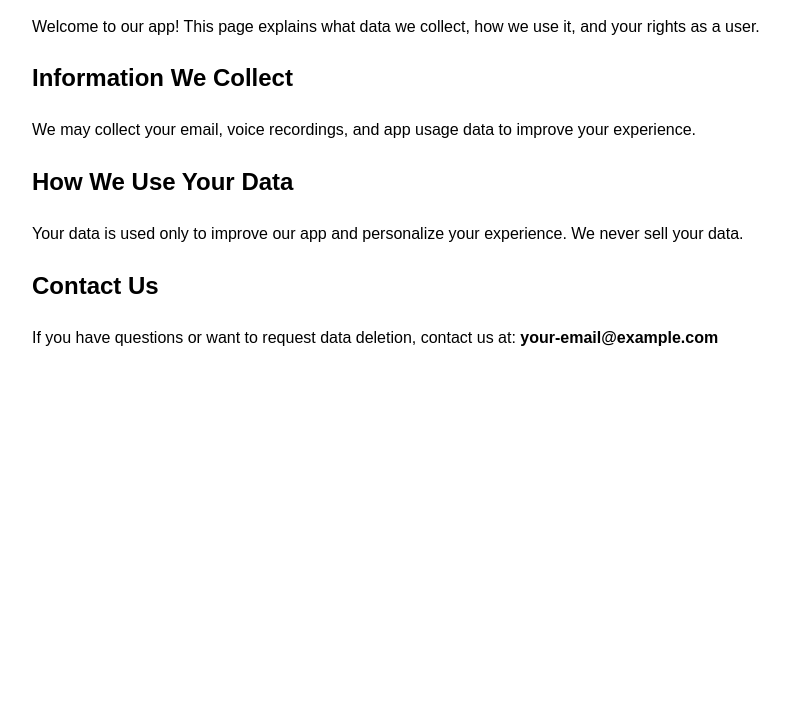
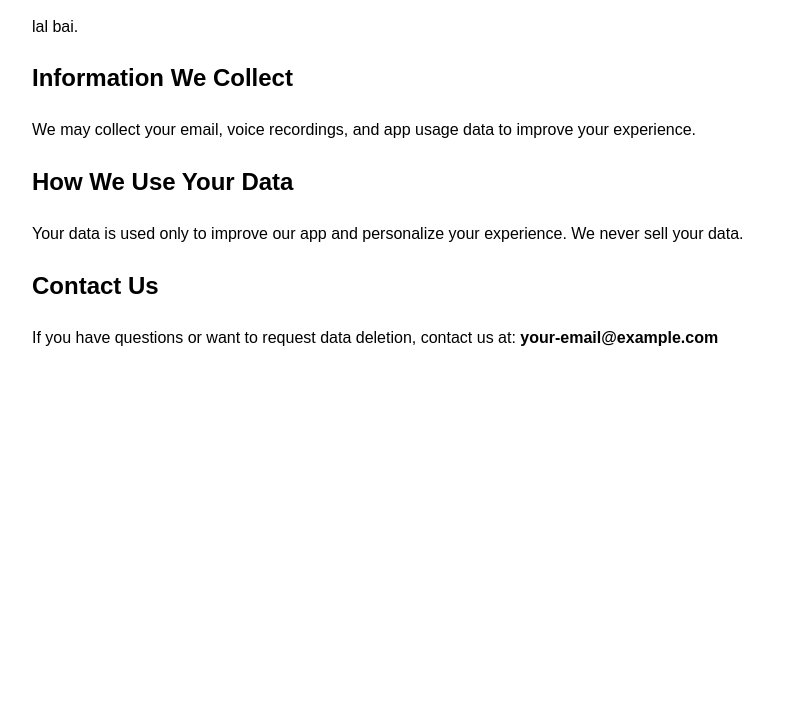
Before and after one commit to talkingshit122-spec/yttttttttttttttt, a plain HTML site: page index.html in a window 1280 px wide. Shown: the part 99-800 px from the top of the page, without its empty margins (208-998 px from the left). Drawn offline with Linux system fonts and the light colour scheme.

Commit message:
Update privacy policy introduction text

```diff
--- a/index.html
+++ b/index.html
@@ -11,7 +11,7 @@
 </head>
 <body>
   <h1>Privacy Policy</h1>
-  <p>Welcome to our app! This page explains what data we collect, how we use it, and your rights as a user.</p>
+  <p> lal bai.</p>
   <h2>Information We Collect</h2>
   <p>We may collect your email, voice recordings, and app usage data to improve your experience.</p>
   <h2>How We Use Your Data</h2>
```
